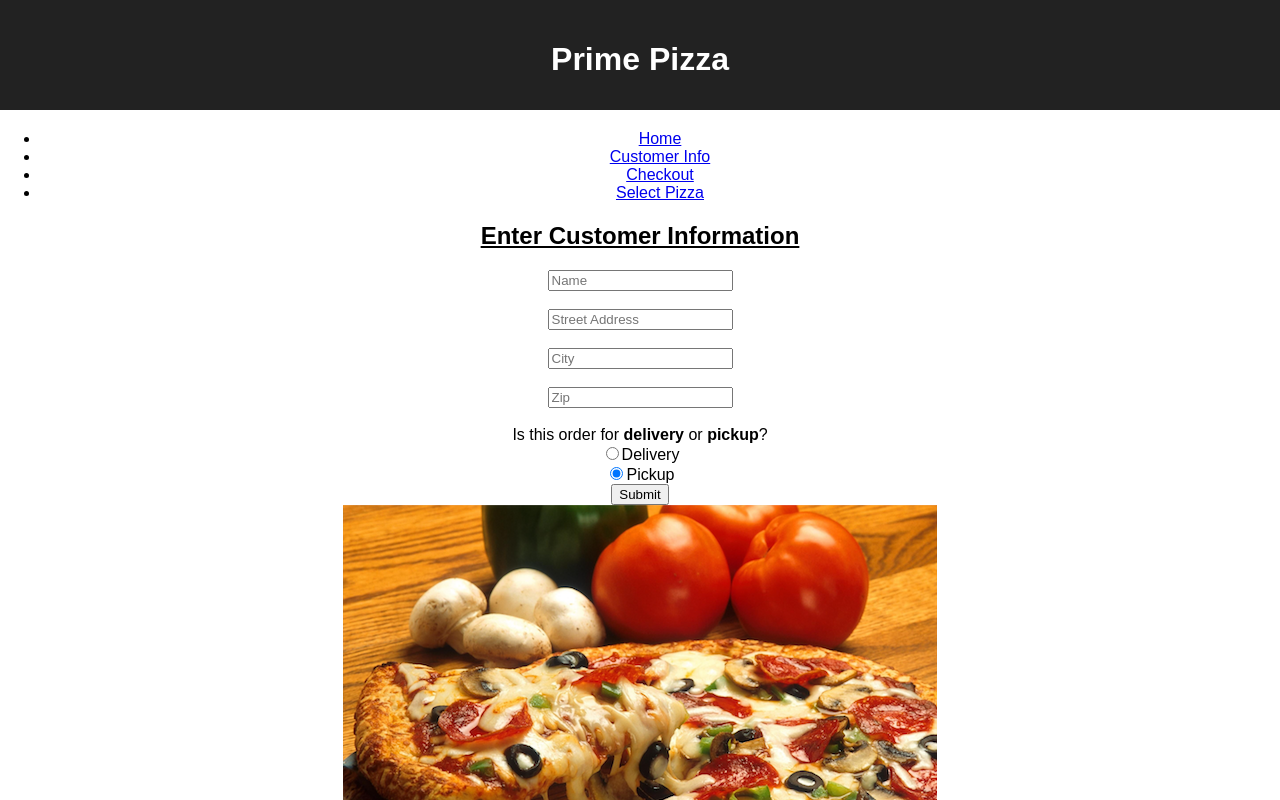
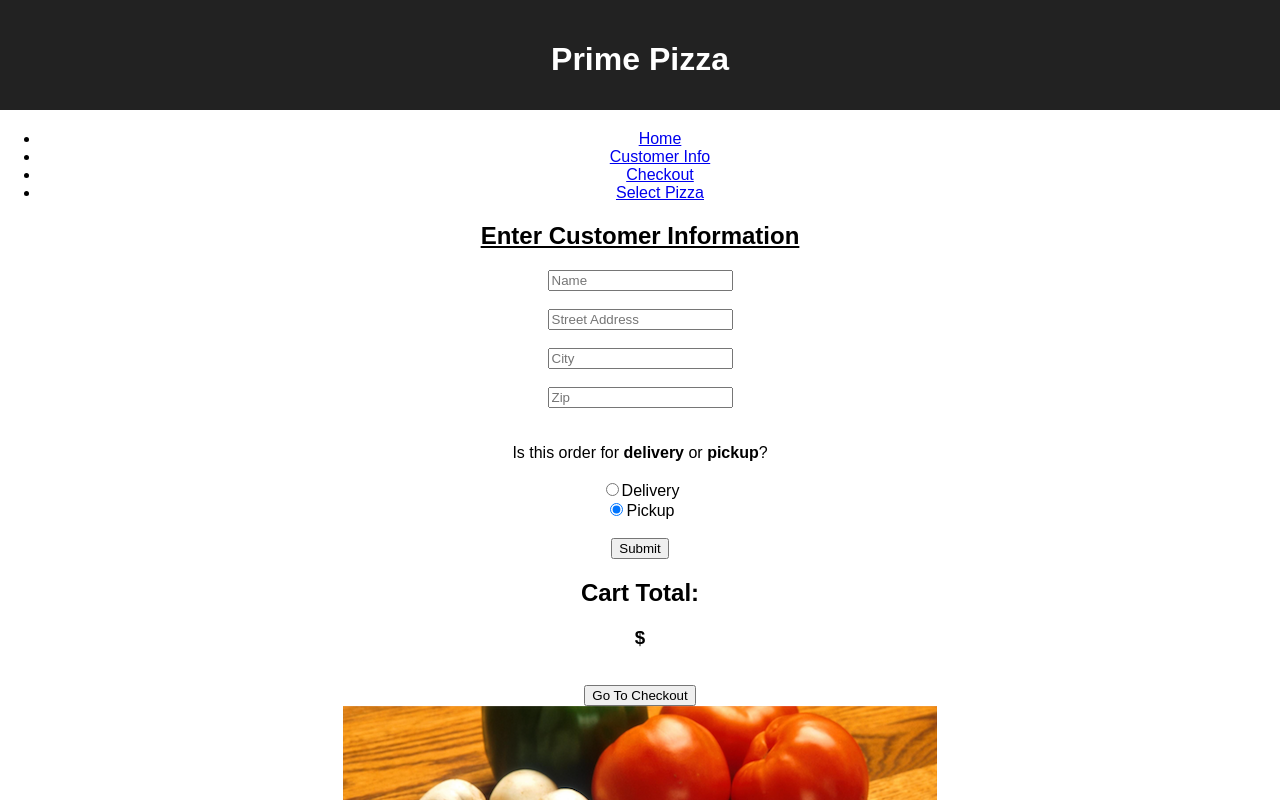
Before and after one commit to gTambo/redux-pizza-parlor, a React (Create React App) app: page /#/customerInfo in a window 1280 px wide. Shown: the top 800 px of the page. Built offline with nearby package versions, Linux system fonts and the light colour scheme.

Commit message:
added go to checkout button to customerinfo page

```diff
--- a/src/components/CustomerInfo/CustomerInfo.jsx
+++ b/src/components/CustomerInfo/CustomerInfo.jsx
@@ -1,10 +1,16 @@
 import { useDispatch } from 'react-redux';
 import { useState } from 'react';
+import { useHistory } from 'react-router-dom';
 
 
 function CustomerInfo() {
 
     const dispatch = useDispatch();
+    const history = useHistory();
+
+    const sendToCheckout = () => {
+        history.push('/checkout');
+    }
 
     const [name, setName] = useState('');
     const [address, setAddress] = useState('');
@@ -65,8 +71,9 @@ function CustomerInfo() {
                         onChange={(event) => setZip(event.target.value)}
                     /> <br /> <br />
                 </div>
+                <br />
 
-                Is this order for <b>delivery</b> or <b>pickup</b>?
+                Is this order for <b>delivery</b> or <b>pickup</b>?<br /><br />
 
                 <div>
                     <label>
@@ -92,15 +99,22 @@ function CustomerInfo() {
                         Pickup
                     </label>
                 </div>
-
-
+                <br />
                 <button type="submit">
                     Submit
                 </button>
             </form>
 
+            <h2>Cart Total:</h2>
 
+            <h3>$</h3>
             {/* CART TOTAL GOES HERE  */}
+
+            <br />
+            <button onClick={sendToCheckout}>Go To Checkout</button>
+
+
+
 
         </div>
     )
```
